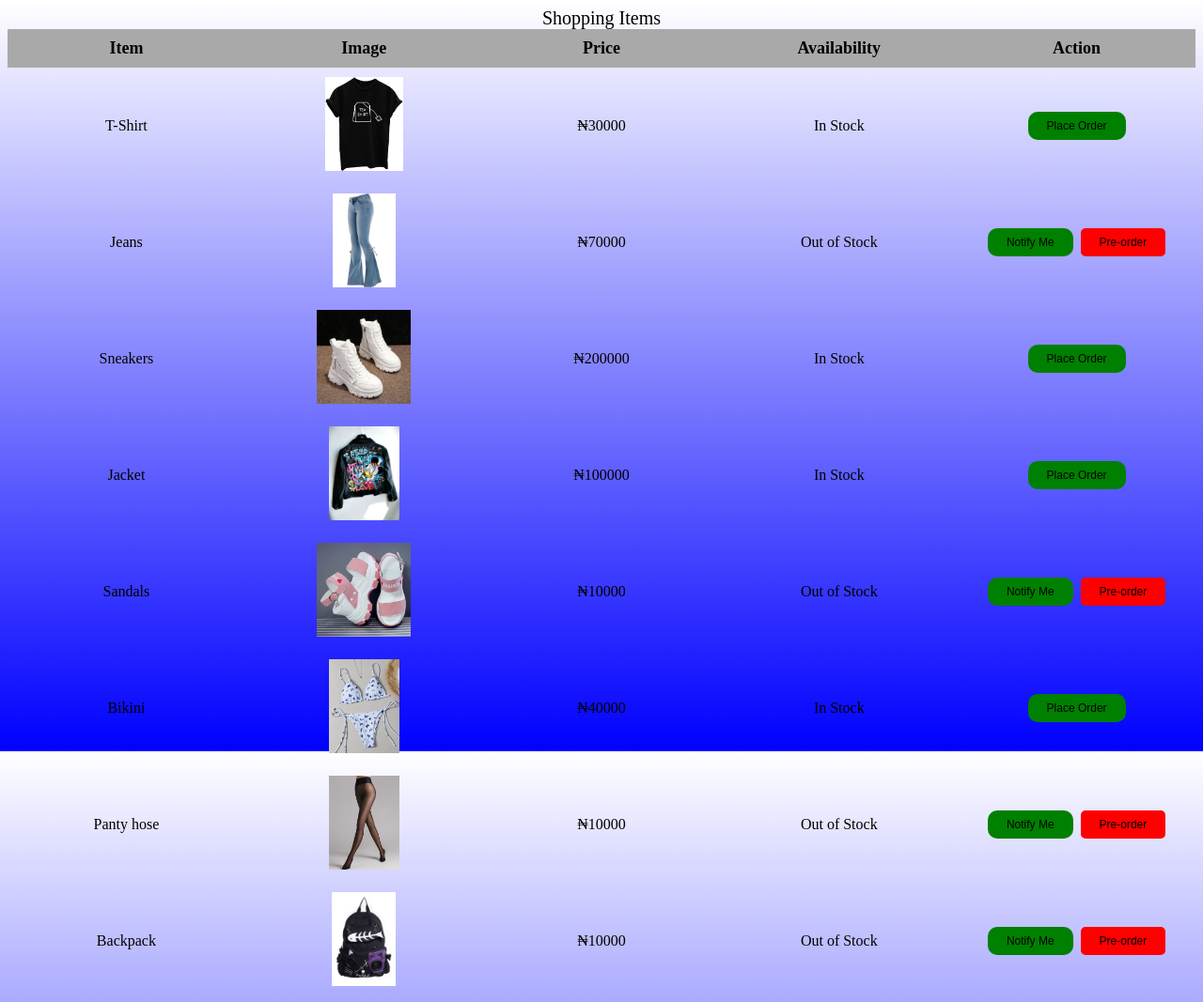
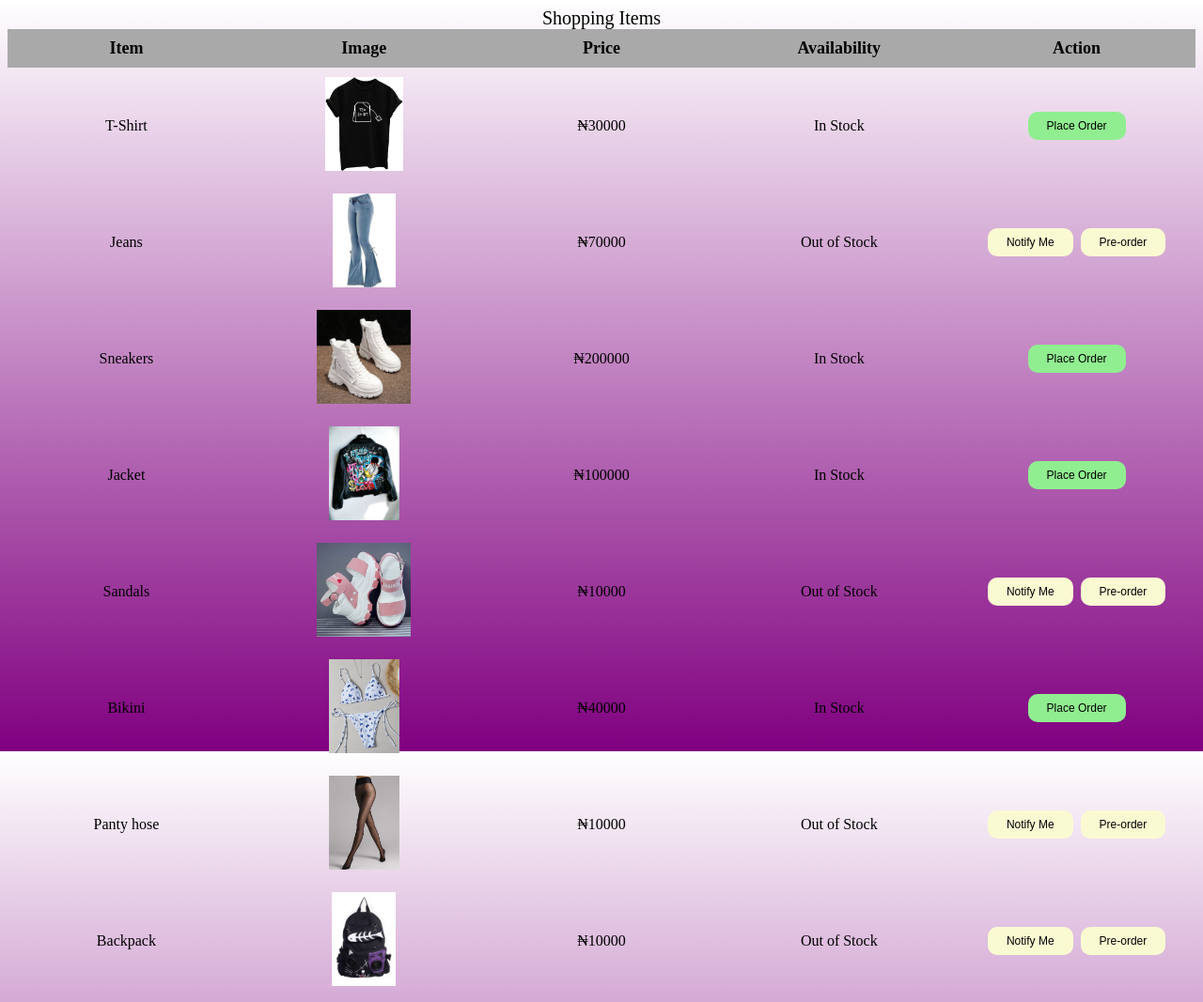
Before and after one commit to MitchelleOladosu/idk-what-to-name-it, a plain HTML site: page index.html in a window 1280 px wide. Shown: the whole page at 94% size. Drawn offline with Linux system fonts and the light colour scheme.

Commit message:
modified css

```diff
--- a/styles.css
+++ b/styles.css
@@ -1,5 +1,5 @@
 body {
-    background: linear-gradient(white, blue) ;
+    background: linear-gradient(white, purple) ;
     background-repeat: no-repeat;
     background-attachment: fixed;
 
@@ -10,7 +10,7 @@ body {
 
     border: none;
 
-    background-color: green;
+    background-color: lightgreen;
 
     color:  black;
 
@@ -31,13 +31,13 @@ body {
 }
 
 .place-order-btn:hover {
-    background-color: bisque;
+    background-color: white;
 }
 
 .notify-btn {
     border: none;
 
-    background-color: green;
+    background-color: lightgoldenrodyellow;
 
     color:  black;
 
@@ -57,13 +57,13 @@ body {
 }
 
 .notify-btn:hover {
-    background-color: bisque
+    background-color: white
 }
 
 .preorder-btn {
     border: none;
 
-    background-color: red;
+    background-color: lightgoldenrodyellow;
 
     color:  black;
 
@@ -79,11 +79,11 @@ body {
 
     cursor: pointer;
 
-    border-radius: 5px;
+    border-radius: 10px;
 }
 
 .preorder-btn:hover {
-    background-color: bisque
+    background-color: white
 }
 
 .responsive-table {
```
